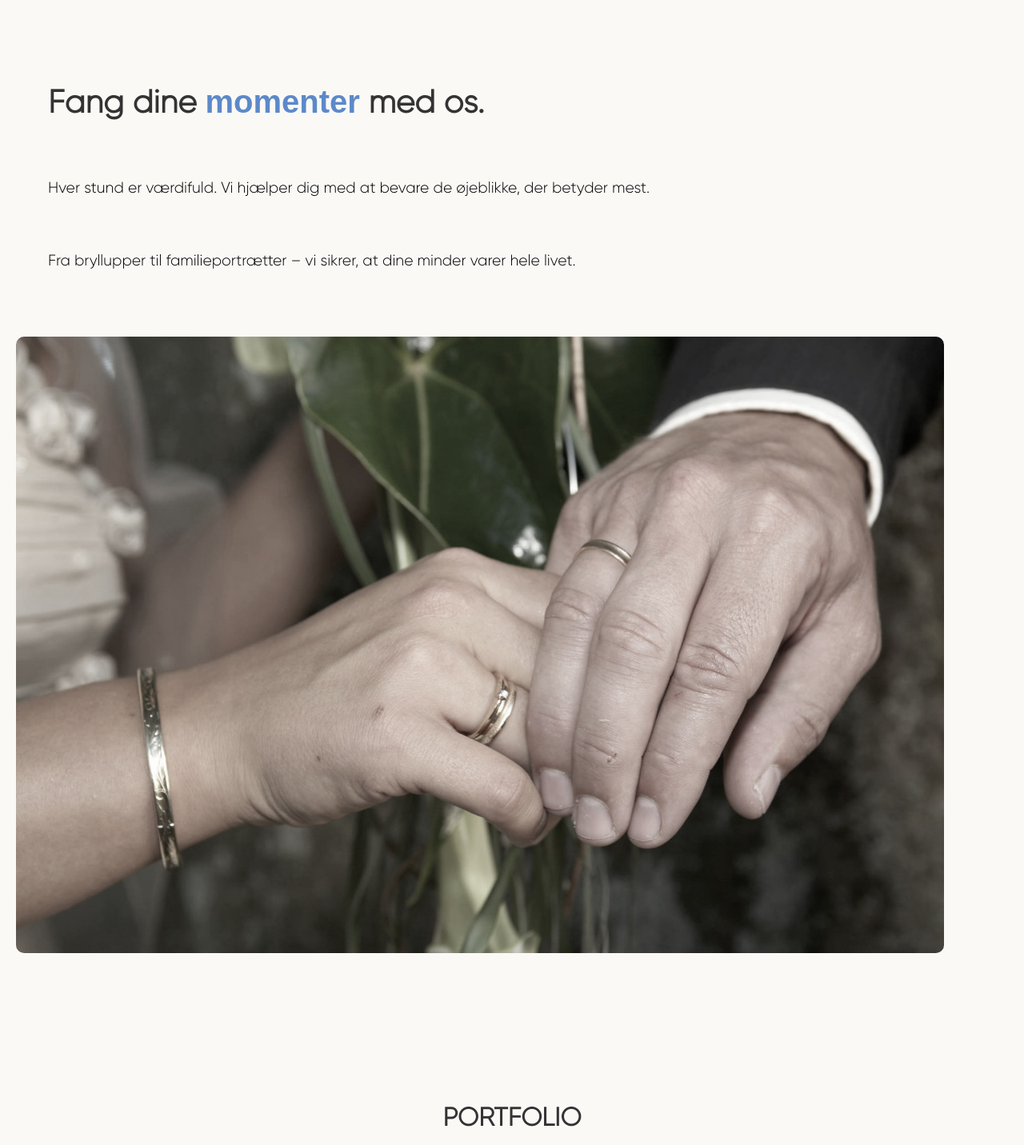
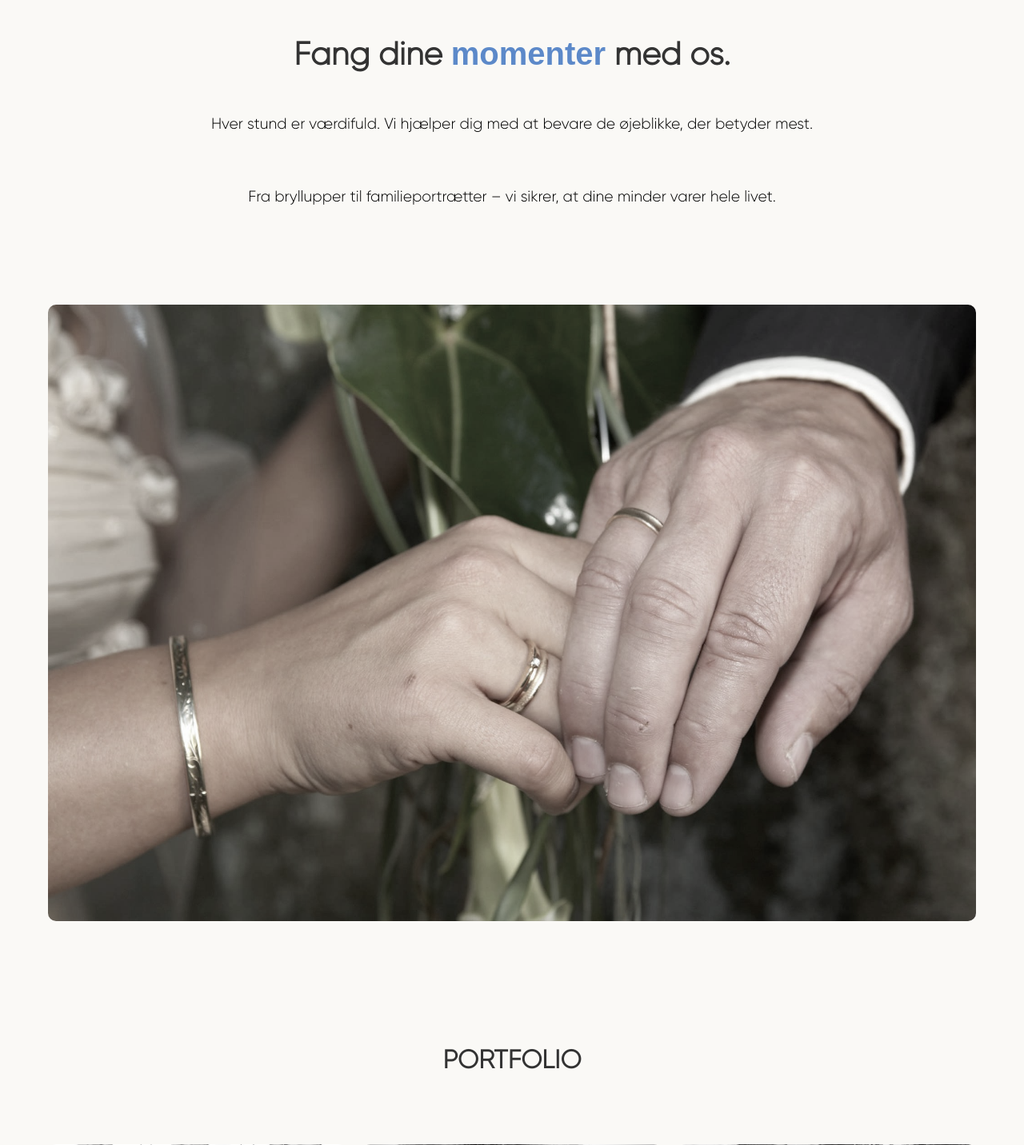
Before and after one commit to walthemort/kpfoto, a PHP site: page / in a window 1280 px wide. Shown: the part 105-1537 px from the top of the page at 80% size. Run offline with PHP 8.4, Linux system fonts and the light colour scheme; some web fonts are replaced.

Commit message:
Updates fixes
Update fixes

```diff
--- a/KPFOTO/css/styles.css
+++ b/KPFOTO/css/styles.css
@@ -48,7 +48,6 @@ z-index: 999;
 background-color: transparent;
 padding: 20px 0;
 transition: background-color 0.3s ease, padding 0.3s ease;
-box-shadow: 0 2px 4px rgba(0,0,0,0.1);
 }
 
 /* Juster nav til at flugte med 1200px bredde */
@@ -187,6 +186,7 @@ opacity: 50%;
 header.scrolled {
   background-color: #ffffff;
 padding: 10px 0;
+box-shadow: 0 2px 4px rgba(0,0,0,0.1);
 }
 
 header.bottom {
@@ -204,14 +204,16 @@ padding: 0 20px;
 
 /* Hero Section */
 section[aria-labelledby="hero-title"] {
-text-align: left; /* Kan justeres hvis du vil have teksten til venstre */
-padding: 60px 0;
 background-color: #faf9f6;
+display: flex;
+flex-direction: column;
+align-items: center;
 }
 
 section[aria-labelledby="hero-title"] h1 {
+  align-items: left;
+text-align: left;
 font-size: 2.5rem;
-margin-bottom: 20px;
 }
 
 section[aria-labelledby="hero-title"] h1 strong {
@@ -232,10 +234,11 @@ width: 100%; /* Fylder hele containerens bredde */
 }
 
 section[aria-labelledby="hero-title"] img {
-display: block;
-width: 100%;
-border-radius: 10px;
-filter: saturate(30%);
+  height: auto;
+  width: 100%;
+  border-radius: 10px;
+  filter: saturate(30%);
+  margin: 20px auto;
 }
 
 /* Portfolio Section */
```
